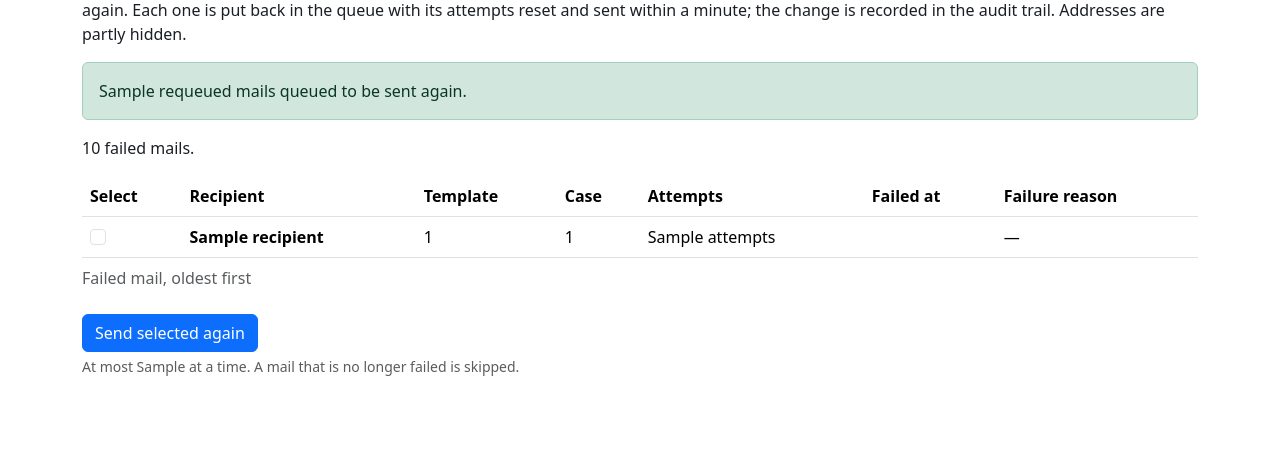
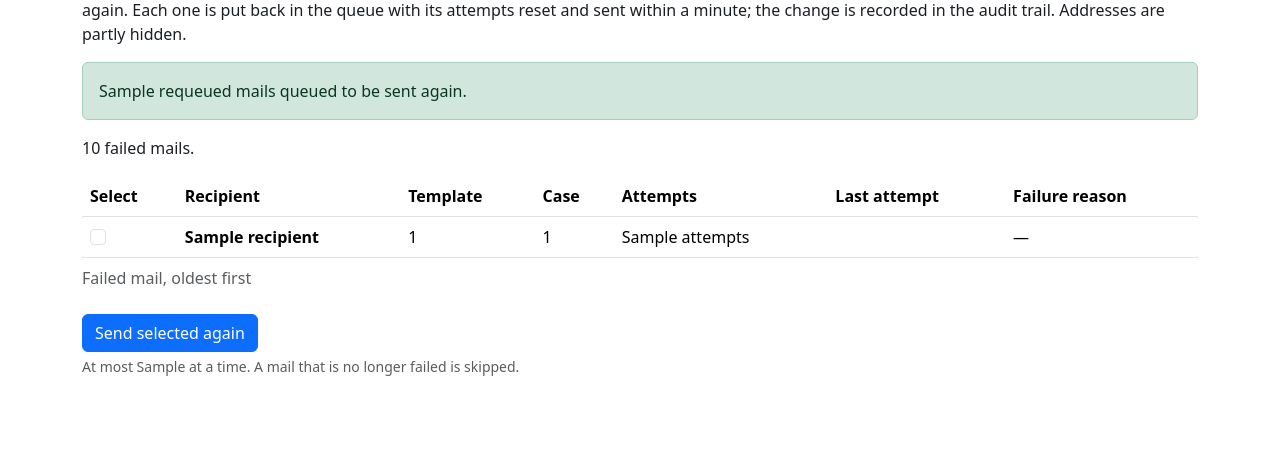
Before and after one commit to techautomator414/trailkeep, a Spring app: page /web/outbox in a window 1280 px wide. Shown: the part 202-659 px from the top of the page. Run offline with Thymeleaf, Linux system fonts and the light colour scheme; the template is opened without the code that fills it: most values are stand-ins (such as "Sample title", 1, 10 or a date in 2020); data that the repository does not hold is empty; some of the project's set-up classes (security, data sources, template engines, error pages and the like) are left out, and stand-ins take their place; database files in the repository are not loaded.

Commit message:
web: label the failed-mail time column as the last attempt (#318)
Signed-off-by: Charlie Genova <charlie.genova@gmail.com>

```diff
--- a/config/spotbugs/exclude.xml
+++ b/config/spotbugs/exclude.xml
@@ -255,8 +255,8 @@
     are changed by one conditional UPDATE ... WHERE STATUS = 'FAILED', counted, with one MAIL_REQUEUED audit event
     for each row actually moved in the same transaction; a row about a case the scope cannot read is skipped as if
     absent. The recipient and any address in the failure reason are masked before they leave the service and no body
-    is read. Covered by OutboxResendControllerIT, OutboxResendIT and OutboxResendAccessibilityIT. Pending review in
-    the security-reviewer role on the #318 pull request.
+    is read. Covered by OutboxResendControllerIT, OutboxResendIT and OutboxResendAccessibilityIT. Reviewed on the
+    #318 pull request.
     ImportRunController (WP-26 part s1): behind login; GET /admin/import-runs and GET /admin/import-runs/{id} only, no
     state change. The controller takes nothing from the request but the page, the run id and (part y3, below) the
     closure worklist's page (all parsed leniently: an unreadable page is the first, an unreadable id names no run);
--- a/src/main/java/io/trailkeep/notification/DefaultOutboxResendService.java
+++ b/src/main/java/io/trailkeep/notification/DefaultOutboxResendService.java
@@ -140,6 +140,8 @@ class DefaultOutboxResendService implements OutboxResendService {
                         mail.get("caseId").alias("caseId"),
                         mail.get("attempts").alias("attempts"),
                         mail.get("lastError").alias("lastError"),
+                        // No failed-at column exists; MARK_FAILED sets NEXT_ATTEMPT_AT to the final failure time, so it
+                        // is shown as such.
                         mail.get("nextAttemptAt").alias("failedAt")))
                 .where(where(scope, ids, mail, query, cb))
                 .orderBy(cb.asc(mail.get("id")));
--- a/src/main/java/io/trailkeep/notification/OutboxResendService.java
+++ b/src/main/java/io/trailkeep/notification/OutboxResendService.java
@@ -29,7 +29,8 @@ public interface OutboxResendService {
      * @param caseNumber the case it is about, or {@code null} for none
      * @param attempts the attempts made
      * @param lastError the relay's reply with any address in it masked, or {@code null}
-     * @param failedAt when the last attempt failed
+     * @param failedAt when the last attempt ended, read from {@code NEXT_ATTEMPT_AT}: the table has no failed-at column
+     *     and the dispatcher sets that column to the time of the final failure
      */
     record FailedMail(
             long id,
--- a/src/main/resources/messages.properties
+++ b/src/main/resources/messages.properties
@@ -902,7 +902,7 @@ tk.outbox.col.recipient=Recipient
 tk.outbox.col.template=Template
 tk.outbox.col.case=Case
 tk.outbox.col.attempts=Attempts
-tk.outbox.col.failed=Failed at
+tk.outbox.col.failed=Last attempt
 tk.outbox.col.reason=Failure reason
 tk.outbox.requeue=Send selected again
 tk.outbox.requeue.hint=At most {0} at a time. A mail that is no longer failed is skipped.
--- a/src/main/resources/templates/web/outbox.html
+++ b/src/main/resources/templates/web/outbox.html
@@ -25,7 +25,7 @@
           <th scope="col" th:text="#{tk.outbox.col.template}">Template</th>
           <th scope="col" th:text="#{tk.outbox.col.case}">Case</th>
           <th scope="col" th:text="#{tk.outbox.col.attempts}">Attempts</th>
-          <th scope="col" th:text="#{tk.outbox.col.failed}">Failed at</th>
+          <th scope="col" th:text="#{tk.outbox.col.failed}">Last attempt</th>
           <th scope="col" th:text="#{tk.outbox.col.reason}">Failure reason</th>
         </tr></thead>
         <tbody>
```
